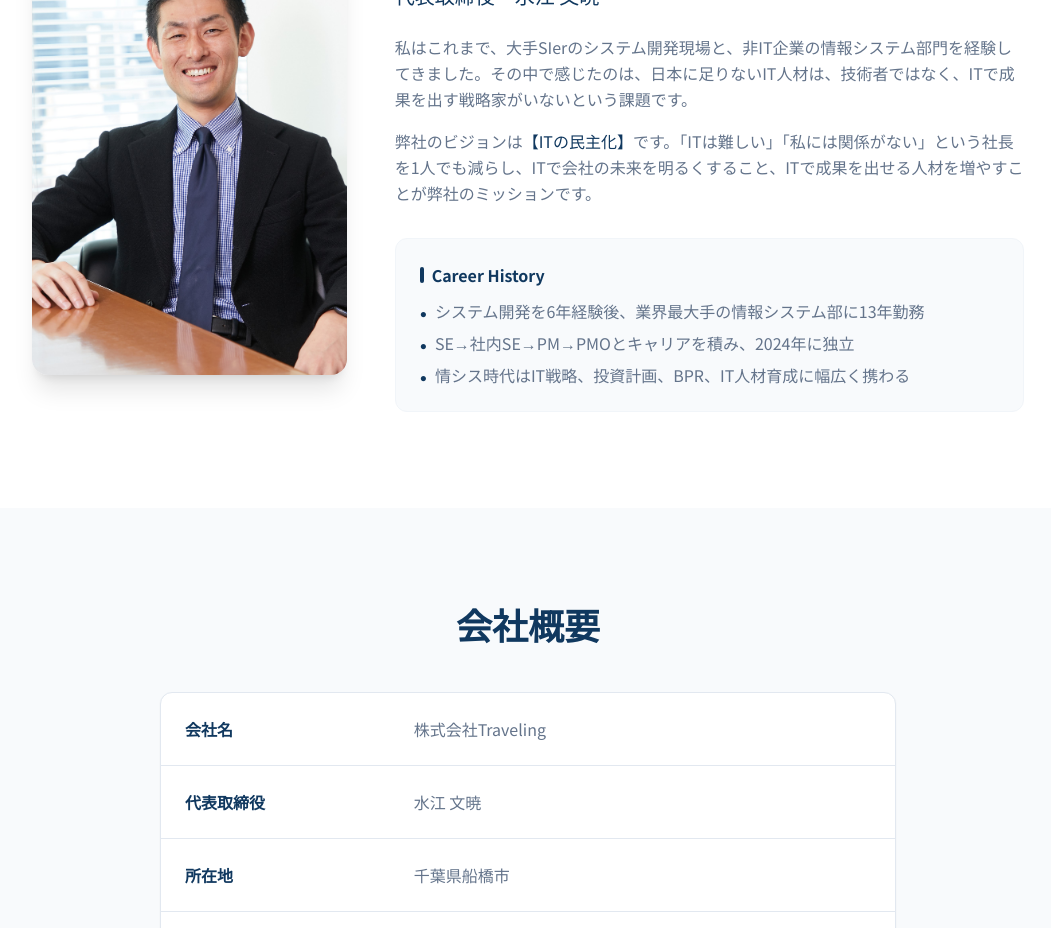
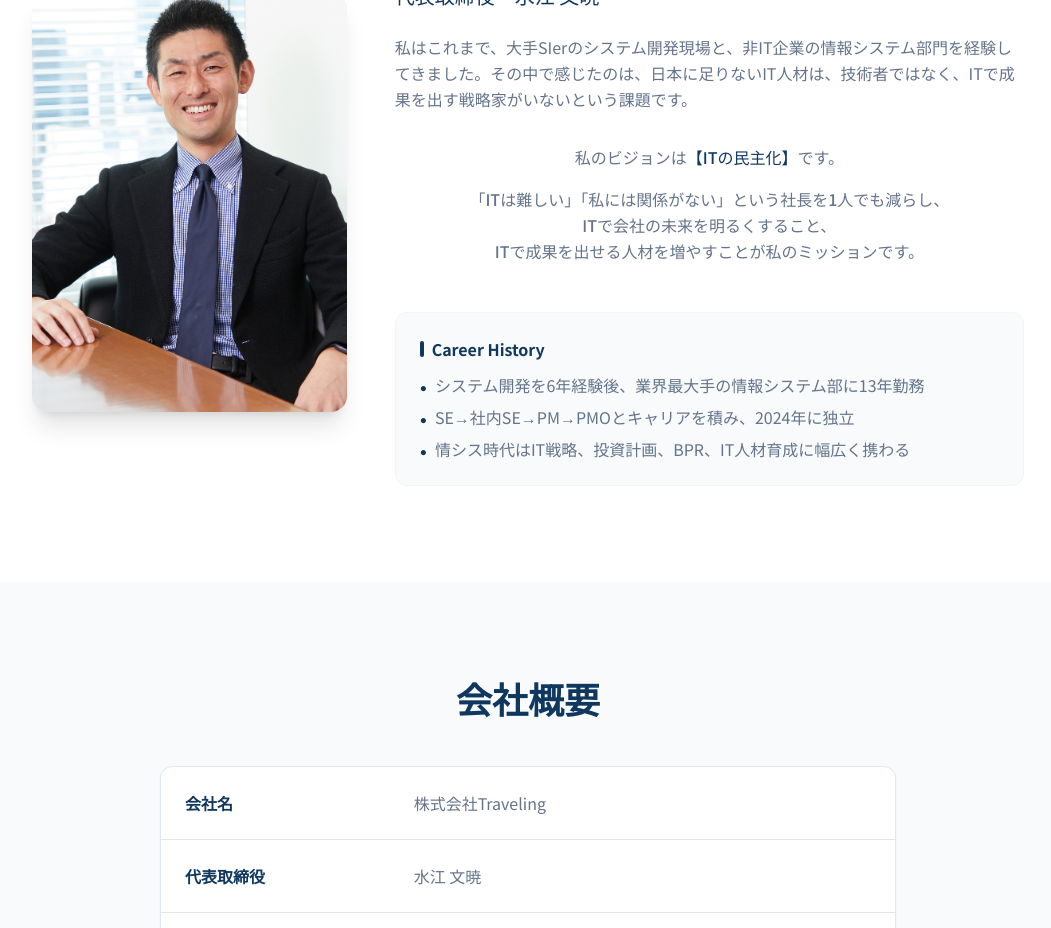
Before and after one commit to traveling-fumiakimizue/Traveling_site, a Next.js app: page / in a window 1280 px wide. Shown: the part 2540-3468 px from the top of the page, without its empty margins (112-1163 px from the left). Built offline with nearby package versions, Linux system fonts and the light colour scheme.

Commit message:
Update Vision and Mission text to be personal

```diff
--- a/src/app/page.tsx
+++ b/src/app/page.tsx
@@ -145,9 +145,16 @@ export default function Home() {
                   <p>
                     私はこれまで、大手SIerのシステム開発現場と、非IT企業の情報システム部門を経験してきました。その中で感じたのは、日本に足りないIT人材は、技術者ではなく、ITで成果を出す戦略家がいないという課題です。
                   </p>
-                  <p>
-                    弊社のビジョンは<span className="text-[#10385F]">【ITの民主化】</span>です。「ITは難しい」「私には関係がない」という社長を1人でも減らし、ITで会社の未来を明るくすること、ITで成果を出せる人材を増やすことが弊社のミッションです。
-                  </p>
+                  <div className="text-center font-medium py-4 space-y-4">
+                    <p>
+                      私のビジョンは<span className="text-[#10385F]">【ITの民主化】</span>です。
+                    </p>
+                    <p>
+                      「ITは難しい」「私には関係がない」という社長を1人でも減らし、<br className="hidden md:inline" />
+                      ITで会社の未来を明るくすること、<br className="hidden md:inline" />
+                      ITで成果を出せる人材を増やすことが私のミッションです。
+                    </p>
+                  </div>
                 </div>
 
                 <div className="bg-slate-50 p-6 rounded-xl border border-slate-100">
```
